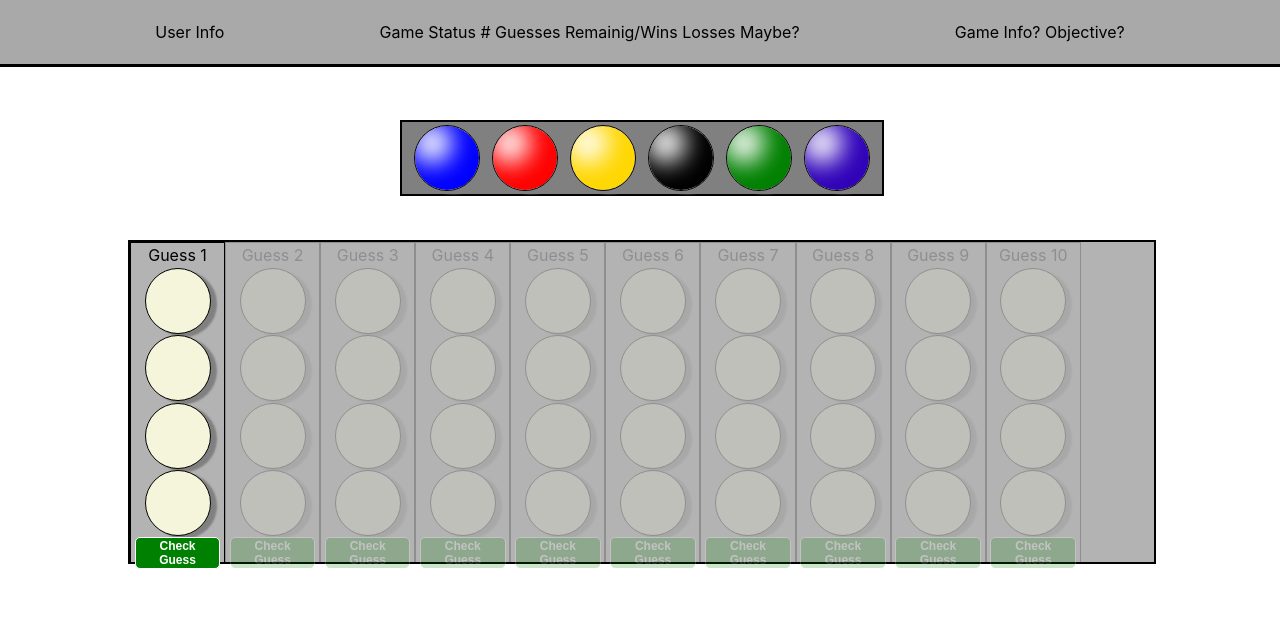
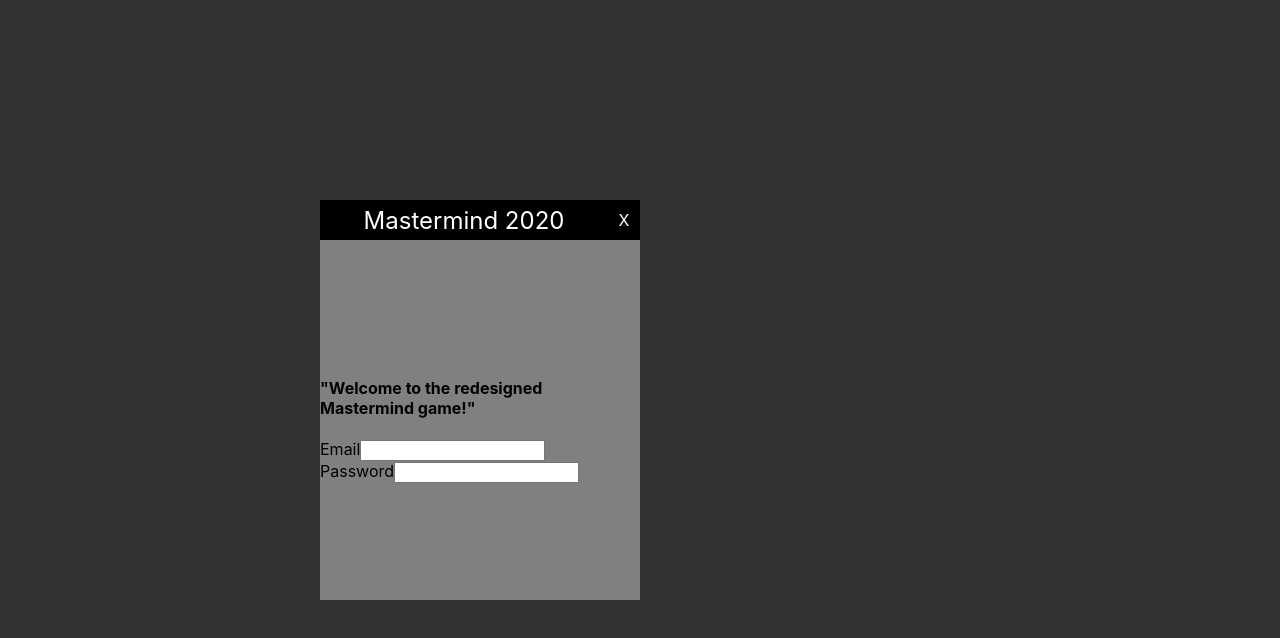
Before and after one commit to laddeyboy/mastermind2019, a React (Create React App) app: page /welcome in a window 1280 px wide. Shown: the top 638 px of the page. Built offline with nearby package versions, Linux system fonts and the light colour scheme.

Commit message:
added react-router

```diff
--- a/package.json
+++ b/package.json
@@ -8,10 +8,13 @@
     "@types/node": "12.7.1",
     "@types/react": "16.9.1",
     "@types/react-dom": "16.8.5",
+    "@types/react-router-dom": "^5.1.3",
     "lodash": "^4.17.15",
     "react": "^16.9.0",
     "react-dom": "^16.9.0",
-    "react-scripts": "3.0.1",
+    "react-router": "^5.1.2",
+    "react-router-dom": "^5.1.2",
+    "react-scripts": "^3.4.0",
     "typescript": "3.5.3"
   },
   "scripts": {
--- a/src/App.tsx
+++ b/src/App.tsx
@@ -4,37 +4,50 @@ import "./App.css";
 import NavBar from "./containers/navbar";
 import Modal from "./containers/modal";
 import GameBoard from "./containers/gameBoard";
+import WelcomeScreen from "./containers/WelcomeScreen/WelcomeScreen";
+import { BrowserRouter as Router, Switch, Route } from "react-router-dom";
 
 const App: React.FC = () => {
-  const [showModal, toggleModal] = useState(true);
-  const [showGameBoard, toggleGameBoard] = useState(true); // set back to false after DEBUG
+  return (
+    <Router>
+      <Switch>
+        <Route exact path="/welcome" component={WelcomeScreen} />
+        <Route exact path="/game">
+          <h1>GAME</h1>
+        </Route>
+      </Switch>
+    </Router>
+  );
 
-  const handleModalClick = () => {
-    console.log("Im clicking on my modal");
-  };
-  const handleModalClose = () => {
-    toggleModal(!showModal);
-    toggleGameBoard(!showGameBoard);
-  };
+  // const [showModal, toggleModal] = useState(true);
+  // const [showGameBoard, toggleGameBoard] = useState(true); // set back to false after DEBUG
 
-  const ModalProps = {
-    title: "MasterMind 2019",
-    // content could really be a component that just needs to be rendered based on modal.
-    content:
-      "Welcome to the remastered version of MasterMind.  This project was originally started as a final project for DigitalCrafts coding bootcamp",
-    onClick: handleModalClick,
-    onClose: handleModalClose
-  };
+  // const handleModalClick = () => {
+  //   console.log("Im clicking on my modal");
+  // };
+  // const handleModalClose = () => {
+  //   toggleModal(!showModal);
+  //   toggleGameBoard(!showGameBoard);
+  // };
 
-  // BUG: everytime this rerenders I'm resetting my winning sequence!!!
+  // const ModalProps = {
+  //   title: "MasterMind 2019",
+  //   // content could really be a component that just needs to be rendered based on modal.
+  //   content:
+  //     "Welcome to the remastered version of MasterMind.  This project was originally started as a final project for DigitalCrafts coding bootcamp",
+  //   onClick: handleModalClick,
+  //   onClose: handleModalClose
+  // };
 
-  return (
-    <div className="App">
-      <NavBar />
-      {/* {showModal ? <Modal modalProps={ModalProps} /> : null} */}
-      {showGameBoard ? <GameBoard /> : null}
-    </div>
-  );
+  // // BUG: everytime this rerenders I'm resetting my winning sequence!!!
+
+  // return (
+  //   <div className="App">
+  //     <NavBar />
+  //     {/* {showModal ? <Modal modalProps={ModalProps} /> : null} */}
+  //     {showGameBoard ? <GameBoard /> : null}
+  //   </div>
+  // );
 };
 
 export default App;
--- /dev/null
+++ b/src/containers/WelcomeScreen/WelcomeScreen.tsx
@@ -0,0 +1,39 @@
+import React, { useState } from "react";
+
+import Modal from "../modal";
+
+const WelcomeScreen: React.FC = () => {
+  const [userEmail, setUserEmail] = useState<string>("");
+  const [userPassword, setUserPassword] = useState<string>("");
+
+  const ModalContent = () => {
+    return (
+      <div>
+        <h4>"Welcome to the redesigned Mastermind game!"</h4>
+        <label>Email</label>
+        <input
+          type="text"
+          onChange={e => setUserEmail(e.target.value)}
+          value={userEmail}
+        />
+        <br />
+        <label>Password</label>
+        <input
+          type="password"
+          onChange={e => setUserPassword(e.target.value)}
+          value={userPassword}
+        />
+      </div>
+    );
+  };
+
+  const WelcomeModalProps = {
+    title: "Mastermind 2020",
+    content: ModalContent()
+  };
+
+  console.log(`email ${userEmail}, pass ${userPassword}`);
+  return <Modal modalProps={WelcomeModalProps} />;
+};
+
+export default WelcomeScreen;
--- a/src/containers/gameBoard.tsx
+++ b/src/containers/gameBoard.tsx
@@ -7,7 +7,6 @@ import { EMPTY_PEG_SLOT } from "../util/constants";
 import PegBoard from "./pegBoard";
 
 const GameBoard: React.FC = () => {
-  // const [userSequences, setUserSequence] = useState({});
   const [userAttempts] = useState(10); // ADD setGuesses when I setup game start modal
   const [currentAttempt, setCurrentAttempt] = useState(0);
   const [winningSequence, setWinningSequence] = useState<Array<string>>([]);
@@ -20,6 +19,7 @@ const GameBoard: React.FC = () => {
   });
 
   useEffect(() => {
+    // componentDidMount()
     setWinningSequence(createWinningSequence());
     setupGameBoard(userAttempts);
   }, []);
@@ -41,21 +41,22 @@ const GameBoard: React.FC = () => {
     console.log("user is guessing", userSequence);
   };
 
-  console.log("winning Sequence", winningSequence);
-
   return (
     <React.Fragment>
       <ColorPalette
         currentPegObj={userCurrentColor}
         setUserColorChoice={handleSetUserColorChoice}
       />
+      {winningSequence.length > 0 ? (
         <PegBoard
           userAttempts={userAttempts}
           currentAttempt={currentAttempt}
           userCurrentColor={userCurrentColor}
           userSequences={userSequences}
           handleSubmitAttempt={handleSubmitAttempt}
+          solutionCode={winningSequence}
         />
+      ) : null}
     </React.Fragment>
   );
 };
--- a/src/containers/gameBoardColumn.tsx
+++ b/src/containers/gameBoardColumn.tsx
@@ -6,7 +6,7 @@ const gameRowStyle: React.CSSProperties = {
   height: "100%",
   width: "calc(100% / 11)",
   border: ".5px solid black",
-  opacity: 0.2 // this is what makes it dark
+  opacity: 0.2 //this is what makes it dark
 };
 
 const gameRowBtnSection: React.CSSProperties = {
@@ -36,16 +36,14 @@ interface PassedProps {
 }
 
 const GameBoardColumn: React.FC<PassedProps> = props => {
-  const [attemptArray, setAttemptArray] = useState<Array<string>>([
-    "",
-    "",
-    "",
-    ""
-  ]);
+  const [attemptArray, setAttemptArray] = useState<Array<string>>(
+    Array(4).fill("")
+  );
 
   const handleCheckAttempt = () => {
     props.submitAttempt(attemptArray);
   };
+
   const handleSetAttempt = (btnId: number, color: string) => {
     const { currentAttempt, rowInd } = props;
     if (currentAttempt === rowInd) {
@@ -56,7 +54,6 @@ const GameBoardColumn: React.FC<PassedProps> = props => {
   };
 
   const createdPegHoles = () => {
-    // const { userSequence } = props;
     const pegHoleArray = [];
     for (let i = 0; i < 4; i++) {
       pegHoleArray.push(
@@ -72,21 +69,17 @@ const GameBoardColumn: React.FC<PassedProps> = props => {
     return pegHoleArray;
   };
 
-  // const gameRowBtnSectionActive = () => {
-  //   const { rowInd, currentAttempt } = props;
-  //   const activeAttempt = { ...gameRowBtnSection };
-  //   if (rowInd >= currentAttempt) {
-  //     activeAttempt.opacity = 0.8;
-  //   }
-  //   return activeAttempt;
-  // };
+  const createdMarkerHoles = () => {
+    const markerHoleArray = [];
+    // need to rethink this whole damn thing!!!!
+  };
 
   const activateGameRow = () => {
     const { currentAttempt, rowInd } = props;
     if (currentAttempt >= rowInd) {
-      const updateGameRowStyle = { ...gameRowStyle };
-      updateGameRowStyle.opacity = 1;
-      return updateGameRowStyle;
+      const updatedGameRowStyle = { ...gameRowStyle };
+      updatedGameRowStyle.opacity = 1;
+      return updatedGameRowStyle;
     }
     return gameRowStyle;
   };
@@ -96,6 +89,7 @@ const GameBoardColumn: React.FC<PassedProps> = props => {
       <div style={{ padding: "2%" }}>Guess {props.rowInd + 1}</div>
       <div style={gameRowBtnSection}>
         {createdPegHoles()}
+        {createdMarkerHoles()}
         <div>
           <button
             type="button"
--- a/src/containers/modal.tsx
+++ b/src/containers/modal.tsx
@@ -7,7 +7,7 @@ const modalBackground: React.CSSProperties = {
 };
 
 const modalContainer: React.CSSProperties = {
-  width: "50vw",
+  width: "25vw",
   height: "50vh",
   backgroundColor: "gray",
   position: "absolute",
@@ -55,9 +55,9 @@ const modalClose: React.CSSProperties = {
 interface OwnProps {
   modalProps: {
     title: string;
-    content: string;
-    onClick: () => void;
-    onClose: () => void;
+    content: string | any;
+    onClick?: () => void;
+    onClose?: () => void;
   };
 }
 
--- a/src/containers/pegBoard.tsx
+++ b/src/containers/pegBoard.tsx
@@ -1,4 +1,4 @@
-import React from "react";
+import React, { useEffect } from "react";
 import GameBoardColumn from "./gameBoardColumn";
 
 const gameBoardStyling: React.CSSProperties = {
@@ -19,6 +19,7 @@ interface PassedProps {
   userSequences: {
     [key: string]: Array<string>;
   };
+  solutionCode: Array<string>;
   handleSubmitAttempt: (userSequence: Array<string>) => void;
 }
 
@@ -28,8 +29,13 @@ const PegBoard: React.FC<PassedProps> = props => {
     currentAttempt,
     userCurrentColor,
     userSequences,
-    handleSubmitAttempt
+    handleSubmitAttempt,
+    solutionCode
   } = props;
+
+  useEffect(() => {
+    console.log("updating", solutionCode);
+  }, [solutionCode]);
 
   const createGameBoardColumns = () => {
     const gameColumns = [];
@@ -46,6 +52,17 @@ const PegBoard: React.FC<PassedProps> = props => {
         />
       );
     }
+    console.log("what is solution? ", props.solutionCode);
+    gameColumns.push(
+      <GameBoardColumn
+        key={"solution"}
+        userSequence={props.solutionCode}
+        rowInd={999}
+        submitAttempt={handleSubmitAttempt}
+        currentAttempt={currentAttempt}
+        currentUserColor={userCurrentColor.color}
+      />
+    );
     return gameColumns;
   };
 
```
Also changed, not shown: 1 other file (tests, documents, lock files or other folders). Lines whose indentation alone changed are shown as unchanged.
